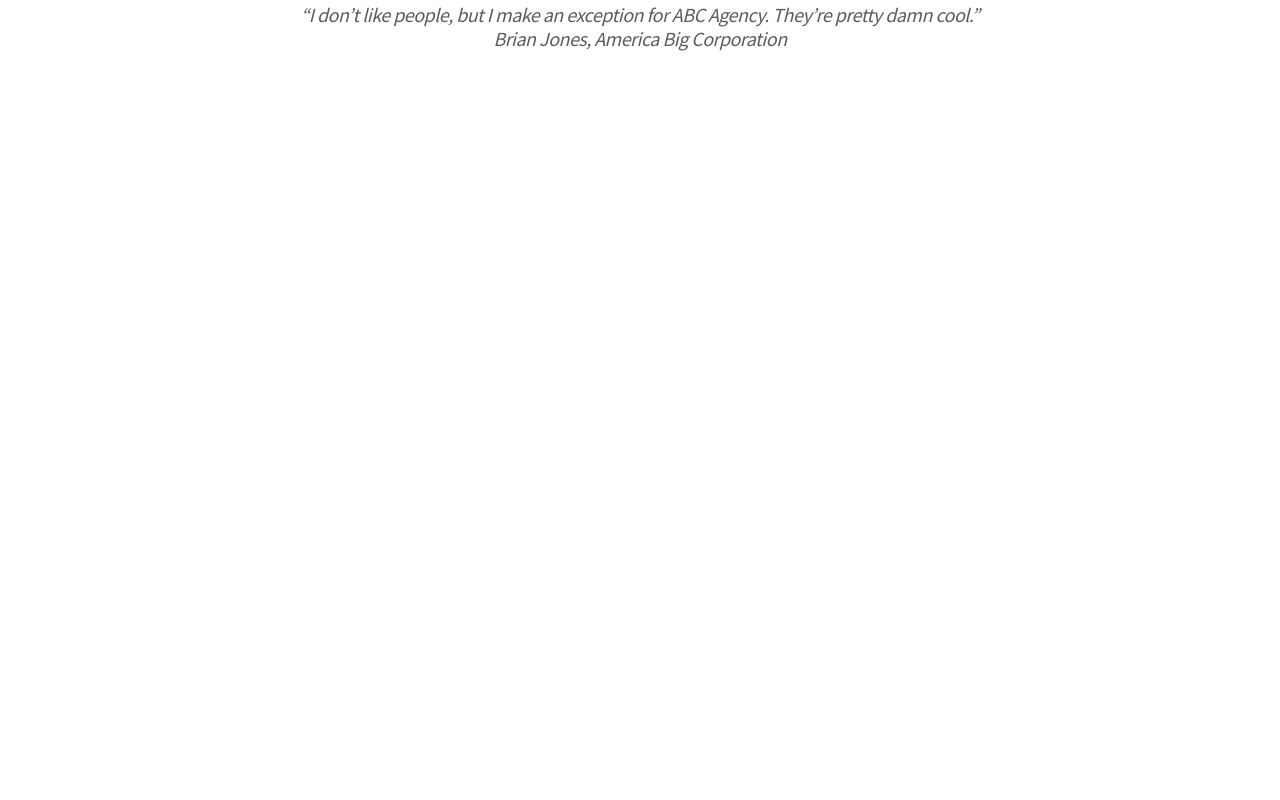
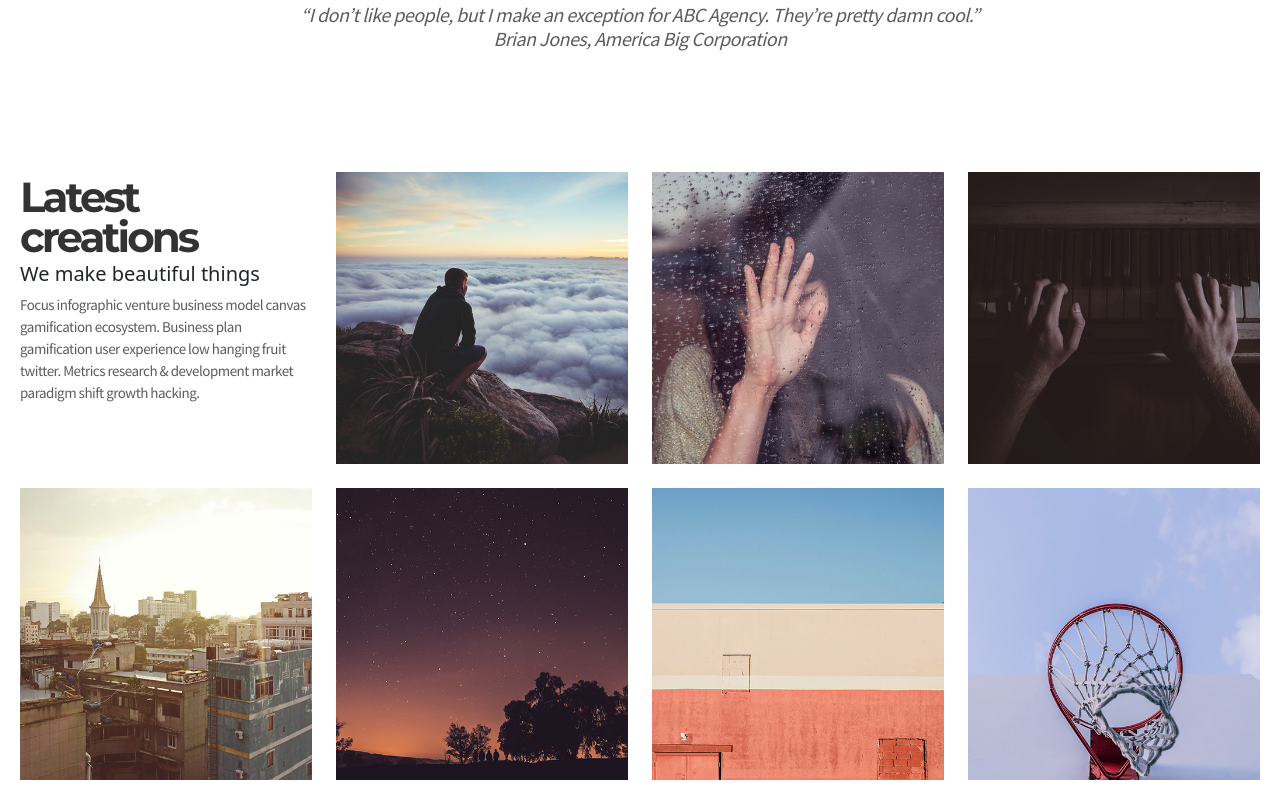
Before and after one commit to crnndavid/portfolio-clone, a React (Create React App) app: page / in a window 1280 px wide. Shown: the part 4184-4984 px from the top of the page. Before the commit the page ends 4352 px from the top, so only its background shows below. Built offline with nearby package versions, Linux system fonts and the light colour scheme.

Commit message:
Design Creation component done

```diff
--- a/src/App.js
+++ b/src/App.js
@@ -10,6 +10,7 @@ import BoxImages from "./components/BoxImages";
 import BoxText from "./components/BoxText";
 import BoxStats from "./components/BoxStats";
 import BoxDomain from "./components/BoxDomain";
+import BoxCreationInfo from "./components/BoxCreationInfo";
 
 import box1 from "./assets/img/box-1.jpeg";
 import box2 from "./assets/img/box-2.jpeg";
@@ -18,6 +19,14 @@ import icon1 from "./assets/img/icon-brand.svg";
 import icon2 from "./assets/img/icon-webdesign.svg";
 import icon3 from "./assets/img/icon-graphicdesign.svg";
 import BoxReview from "./components/BoxReview";
+import BoxImageCreation from "./components/BoxImageCreation";
+import project1 from "./assets/img/project-1.jpeg";
+import project2 from "./assets/img/project-2.jpeg";
+import project3 from "./assets/img/project-3.jpeg";
+import project4 from "./assets/img/project-4.jpeg";
+import project5 from "./assets/img/project-5.jpeg";
+import project6 from "./assets/img/project-6.jpeg";
+import project7 from "./assets/img/project-7.jpeg";
 
 function App() {
   const hoverStyles = ["#e3e1d3", "#e0cece", "#d1d7e0"];
@@ -107,6 +116,62 @@ function App() {
           />
         </Col>
       </Row>
+      <Row md={4} className="mt-4">
+        <Col>
+          <BoxCreationInfo></BoxCreationInfo>
+        </Col>
+        <Col>
+          <BoxImageCreation
+            img={project1}
+            title="Porfolio title"
+            domain="Branding, Webdesign"
+          />
+        </Col>
+        <Col>
+          <BoxImageCreation
+            img={project2}
+            title="Porfolio title"
+            domain="Branding, Webdesign"
+          />
+        </Col>
+        <Col>
+          <BoxImageCreation
+            img={project3}
+            title="Porfolio title"
+            domain="Branding, Webdesign"
+          />
+        </Col>
+      </Row>
+      <Row md={4} className="mt-4">
+        <Col>
+          <BoxImageCreation
+            img={project4}
+            title="Porfolio title"
+            domain="Branding, Webdesign"
+          />
+        </Col>
+        <Col>
+          <BoxImageCreation
+            img={project5}
+            title="Porfolio title"
+            domain="Branding, Webdesign"
+          />
+        </Col>
+        <Col>
+          <BoxImageCreation
+            img={project6}
+            title="Porfolio title"
+            domain="Branding, Webdesign"
+          />
+        </Col>
+        <Col>
+          <BoxImageCreation
+            img={project7}
+            title="Porfolio title"
+            domain="Branding, Webdesign"
+          />
+        </Col>
+      </Row>
     </div>
   );
 }
--- /dev/null
+++ b/src/components/BoxCreationInfo.js
@@ -0,0 +1,20 @@
+import React from "react";
+import classes from "./BoxCreationInfo.module.css";
+const BoxCreationInfo = () => {
+  return (
+    <div>
+      <h2 className="h2-subheader">
+        Latest <br />
+        creations
+      </h2>
+      <h5 className="h5-subheader">We make beautiful things</h5>
+      <p>
+        Focus infographic venture business model canvas gamification ecosystem.
+        Business plan gamification user experience low hanging fruit twitter.
+        Metrics research & development market paradigm shift growth hacking.
+      </p>
+    </div>
+  );
+};
+
+export default BoxCreationInfo;
--- /dev/null
+++ b/src/components/BoxImageCreation.js
@@ -0,0 +1,34 @@
+import React, { useState } from "react";
+import classes from "./BoxImageCreation.module.css";
+const BoxImageCreation = ({ img, title, domain }) => {
+  const [showInformation, setShowInformation] = useState(false);
+
+  const showInfoHandler = () => {
+    setShowInformation((prevState) => !prevState);
+  };
+
+  const hideInfoHandler = () => {
+    setShowInformation((prevState) => !prevState);
+  };
+  return (
+    <div
+      className={classes["project-container"]}
+      onMouseEnter={showInfoHandler}
+      onMouseLeave={hideInfoHandler}
+    >
+      {showInformation && (
+        <div className={classes["title-hover"]}>
+          <div className={classes["project-inner"]}>
+            <p>
+              {title} <br /> {domain}
+            </p>
+          </div>
+        </div>
+      )}
+
+      <img src={img} alt={title} className="img-fluid" />
+    </div>
+  );
+};
+
+export default BoxImageCreation;
--- /dev/null
+++ b/src/components/BoxImageCreation.module.css
@@ -0,0 +1,43 @@
+.project-container {
+  position: relative;
+}
+
+/* .title-hover {
+  position: absolute;
+  top: 50%;
+  left: 50%;
+  transform: translate(-50%, -50%);
+  background-color: rgba(0, 0, 0, 0.8);
+  width: 100%;
+  height: 100%;
+}
+
+.title-hover p {
+  color: var(--white-color);
+} */
+
+.title-hover {
+  width: 100%;
+  height: 100%;
+  background-color: rgba(0, 0, 0, 0.8);
+  position: absolute;
+  top: 50%;
+  left: 50%;
+  transform: translate(-50%, -50%);
+  padding: 20px;
+}
+.project-inner {
+  background-color: rgba(0, 0, 0, 0.8);
+
+  width: 100%;
+  height: 100%;
+  display: flex;
+  justify-content: center;
+  align-items: center;
+  text-align: center;
+  border: 1px solid var(--white-color);
+}
+
+.project-inner p {
+  color: var(--white-color);
+}
```
Also changed, not shown: src/components/BoxCreationInfo.module.css (added).
